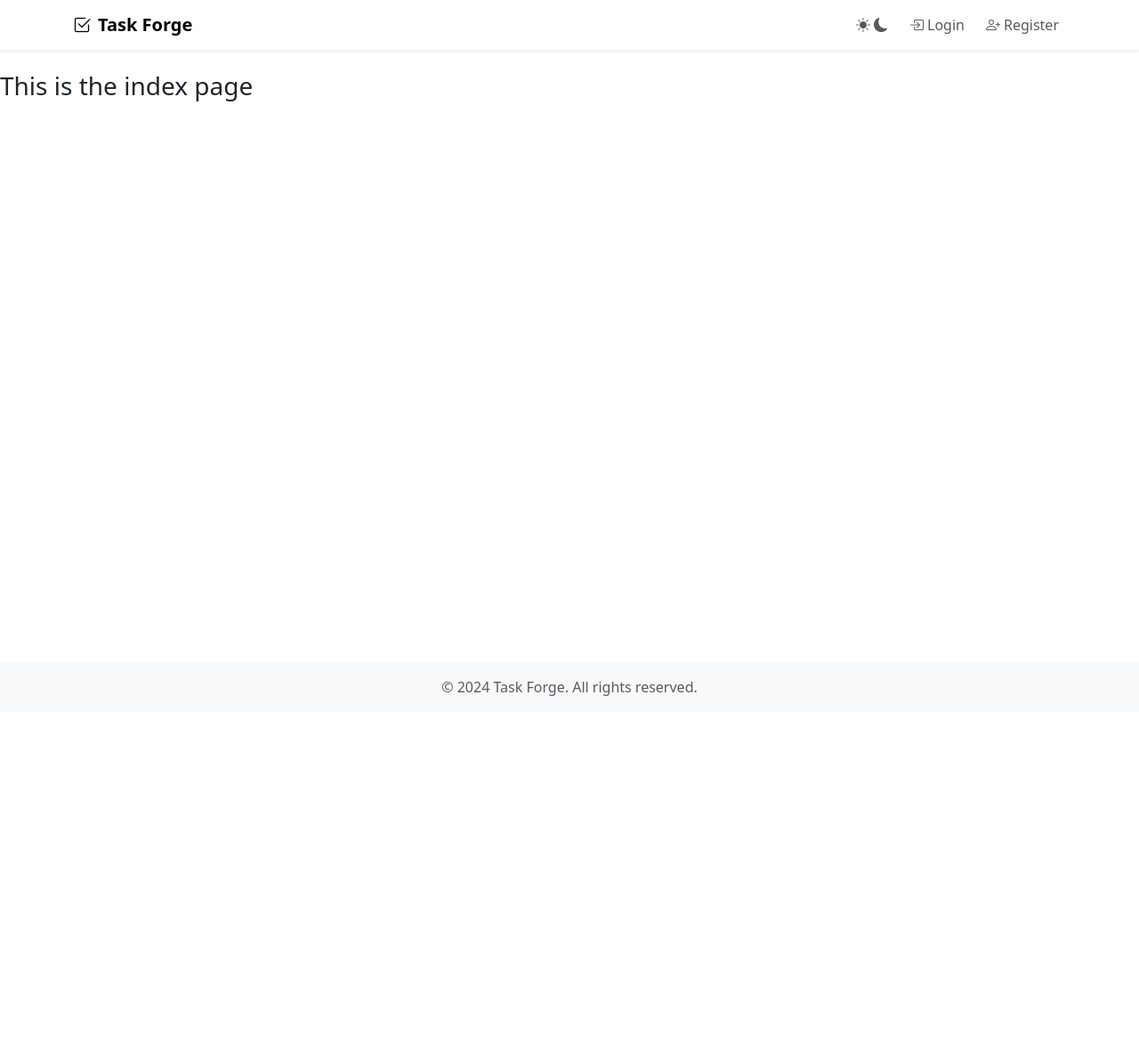
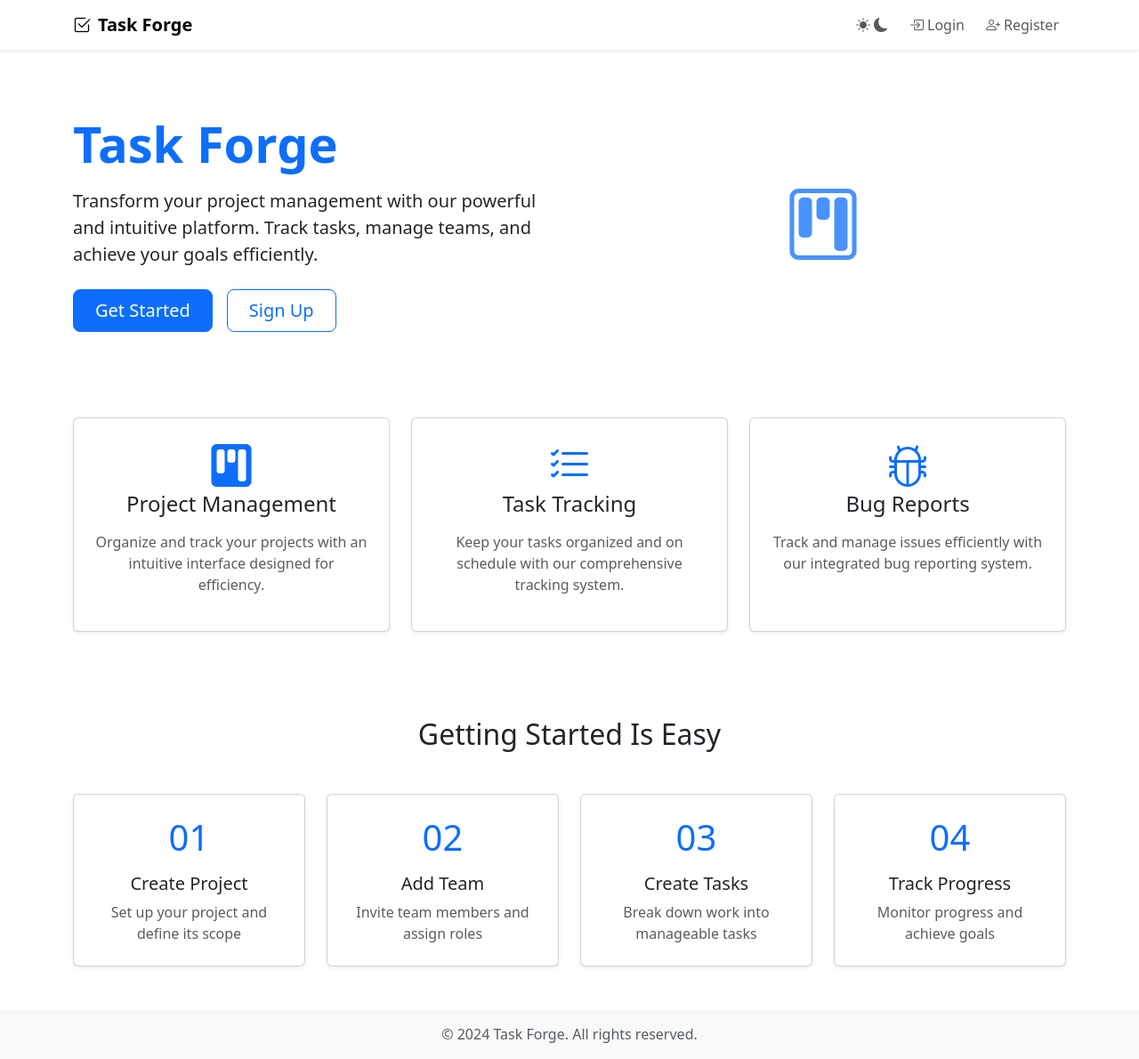
Before and after one commit to IvayloArsov/taskForge, a Django app: page / in a window 1280 px wide. Shown: the whole page at 89% size. Before the commit the page ends 782 px from the top, so only its background shows below. Run offline with Django 5.2, Linux system fonts and the light colour scheme.

Commit message:
landing page added

```diff
--- a/templates/index.html
+++ b/templates/index.html
@@ -1,6 +1,104 @@
+<!-- templates/index.html -->
 {% extends 'common/base.html' %}
+{% block content %}
 
-{% block content %}
-    <h3> This is the index page</h3>
+<!-- Hero Section -->
+<div class="py-5">
+    <div class="container">
+        <div class="row align-items-center">
+            <div class="col-lg-6">
+                <h1 class="display-4 fw-bold text-primary mb-3">Task Forge</h1>
+                <p class="lead mb-4">Transform your project management with our powerful and intuitive platform. Track tasks, manage teams, and achieve your goals efficiently.</p>
+                {% if not user.is_authenticated %}
+                    <div class="d-flex gap-3">
+                        <a href="{% url 'accounts:login' %}" class="btn btn-primary btn-lg px-4">Get Started</a>
+                        <a href="{% url 'accounts:register' %}" class="btn btn-outline-primary btn-lg px-4">Sign Up</a>
+                    </div>
+                {% endif %}
+            </div>
+            <div class="col-lg-6 d-none d-lg-block text-center">
+                <i class="bi bi-kanban text-primary opacity-75 display-1"></i>
+            </div>
+        </div>
+    </div>
+</div>
+
+<!-- Features Section -->
+<div class="container py-5">
+    <div class="row g-4">
+        <div class="col-md-4">
+            <div class="card h-100 shadow-sm">
+                <div class="card-body text-center p-4">
+                    <i class="bi bi-kanban-fill text-primary display-5 mb-3"></i>
+                    <h3 class="h4 mb-3">Project Management</h3>
+                    <p class="text-muted">Organize and track your projects with an intuitive interface designed for efficiency.</p>
+                </div>
+            </div>
+        </div>
+        <div class="col-md-4">
+            <div class="card h-100 shadow-sm">
+                <div class="card-body text-center p-4">
+                    <i class="bi bi-list-check text-primary display-5 mb-3"></i>
+                    <h3 class="h4 mb-3">Task Tracking</h3>
+                    <p class="text-muted">Keep your tasks organized and on schedule with our comprehensive tracking system.</p>
+                </div>
+            </div>
+        </div>
+        <div class="col-md-4">
+            <div class="card h-100 shadow-sm">
+                <div class="card-body text-center p-4">
+                    <i class="bi bi-bug text-primary display-5 mb-3"></i>
+                    <h3 class="h4 mb-3">Bug Reports</h3>
+                    <p class="text-muted">Track and manage issues efficiently with our integrated bug reporting system.</p>
+                </div>
+            </div>
+        </div>
+    </div>
+</div>
+
+<!-- Process Section -->
+<div class="py-5">
+    <div class="container">
+        <h2 class="text-center mb-5">Getting Started Is Easy</h2>
+        <div class="row g-4">
+            <div class="col-md-3">
+                <div class="card h-100 shadow-sm">
+                    <div class="card-body text-center p-4">
+                        <div class="text-primary mb-3 display-6">01</div>
+                        <h4 class="h5">Create Project</h4>
+                        <p class="text-muted mb-0">Set up your project and define its scope</p>
+                    </div>
+                </div>
+            </div>
+            <div class="col-md-3">
+                <div class="card h-100 shadow-sm">
+                    <div class="card-body text-center p-4">
+                        <div class="text-primary mb-3 display-6">02</div>
+                        <h4 class="h5">Add Team</h4>
+                        <p class="text-muted mb-0">Invite team members and assign roles</p>
+                    </div>
+                </div>
+            </div>
+            <div class="col-md-3">
+                <div class="card h-100 shadow-sm">
+                    <div class="card-body text-center p-4">
+                        <div class="text-primary mb-3 display-6">03</div>
+                        <h4 class="h5">Create Tasks</h4>
+                        <p class="text-muted mb-0">Break down work into manageable tasks</p>
+                    </div>
+                </div>
+            </div>
+            <div class="col-md-3">
+                <div class="card h-100 shadow-sm">
+                    <div class="card-body text-center p-4">
+                        <div class="text-primary mb-3 display-6">04</div>
+                        <h4 class="h5">Track Progress</h4>
+                        <p class="text-muted mb-0">Monitor progress and achieve goals</p>
+                    </div>
+                </div>
+            </div>
+        </div>
+    </div>
+</div>
 
 {% endblock %}
```
Also changed, not shown: 1 other file.
